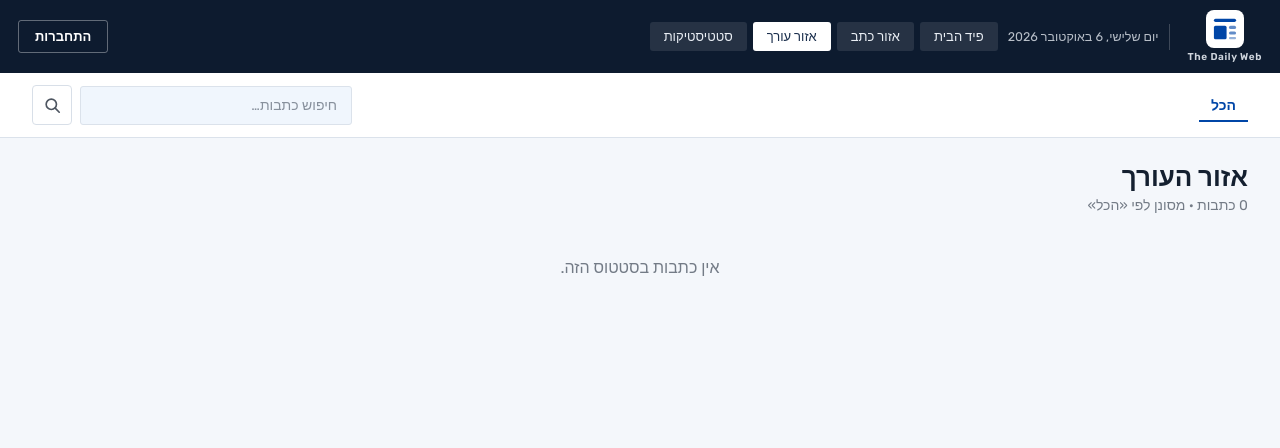
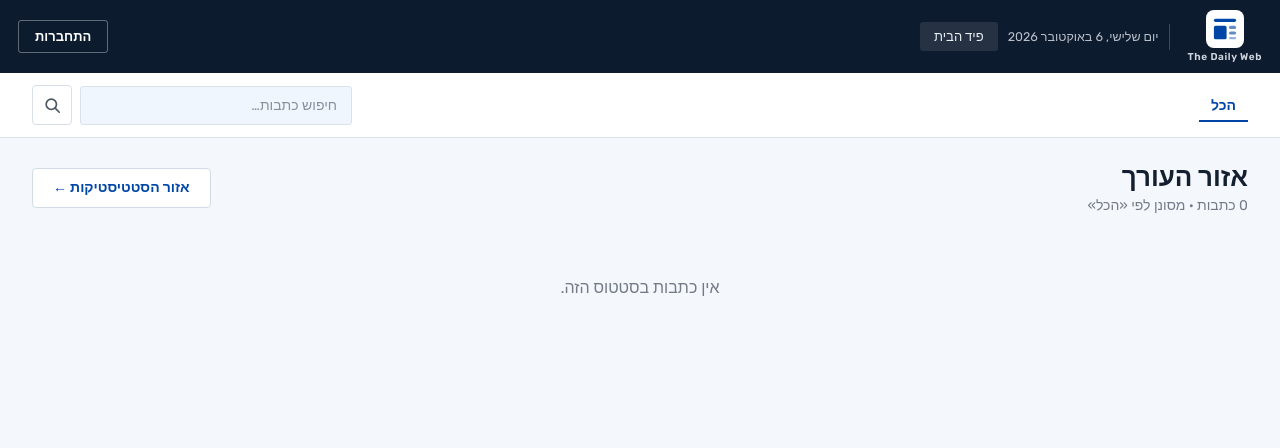
Before and after one commit to omer0528754928-prog/the-daily-web, a Node project: template views/editor.ejs in a window 1280 px wide. Shown: the top 448 px of the page. Run offline with Node 20 templates, Linux system fonts and the light colour scheme; the template is opened without the code that fills it, so the values that code supplies are empty; some libraries are stand-ins or nearby versions.

Commit message:
Add navigation between editor and analytics areas
Co-Authored-By: Claude Opus 4.8 <noreply@anthropic.com>
Claude-Session: https://claude.ai/code/session_019AnGg9FMTvX4DwtBXbt9bu

```diff
--- a/views/editor.ejs
+++ b/views/editor.ejs
@@ -20,12 +20,16 @@
       <h1>אזור העורך</h1>
       <p><%= pager.total %> כתבות · מסונן לפי «<%= activeLabel %>»</p>
     </div>
-    <nav class="tabs">
-      <% tabs.forEach(tab => { %>
-        <a href="<%= statusHref(tab.key) %>" class="pill <%= activeStatus === tab.key ? 'is-active' : '' %>"><%= tab.label %></a>
-      <% }) %>
-    </nav>
+    <div class="page-head__actions">
+      <a href="/stats" class="btn btn-outline">אזור הסטטיסטיקות ←</a>
+    </div>
   </div>
+
+  <nav class="tabs">
+    <% tabs.forEach(tab => { %>
+      <a href="<%= statusHref(tab.key) %>" class="pill <%= activeStatus === tab.key ? 'is-active' : '' %>"><%= tab.label %></a>
+    <% }) %>
+  </nav>
 
   <div class="queue">
     <% queue.forEach(article => { %>
--- a/views/partials/header.ejs
+++ b/views/partials/header.ejs
@@ -3,12 +3,15 @@
   const query = locals.query || {};
   const currentCategory = query.category || 'הכל';
   const today = new Date().toLocaleDateString('he-IL', { weekday: 'long', day: 'numeric', month: 'long', year: 'numeric' });
+  // Nav links shown by role: the feed is public; the reporter area is for reporters;
+  // the editor area and the statistics are for editors only (also enforced on the server).
+  const role = locals.currentUser && locals.currentUser.role;
   const navLinks = [
     { key: 'feed', href: '/', label: 'פיד הבית' },
-    { key: 'reporter', href: '/reporter', label: 'אזור כתב' },
-    { key: 'editor', href: '/editor', label: 'אזור עורך' },
-    { key: 'stats', href: '/stats', label: 'סטטיסטיקות' },
-  ];
+    { key: 'reporter', href: '/reporter', label: 'אזור כתב', roles: ['reporter'] },
+    { key: 'editor', href: '/editor', label: 'אזור עורך', roles: ['editor'] },
+    { key: 'stats', href: '/stats', label: 'סטטיסטיקות', roles: ['editor'] },
+  ].filter(link => !link.roles || link.roles.includes(role));
   // Category link that keeps the search and sort when used on the home page (so it works without JS too).
   // Other pages' query strings mean something else (e.g. the reporter's table filters), so they aren't carried over.
   const categoryLink = (category) => {
```
